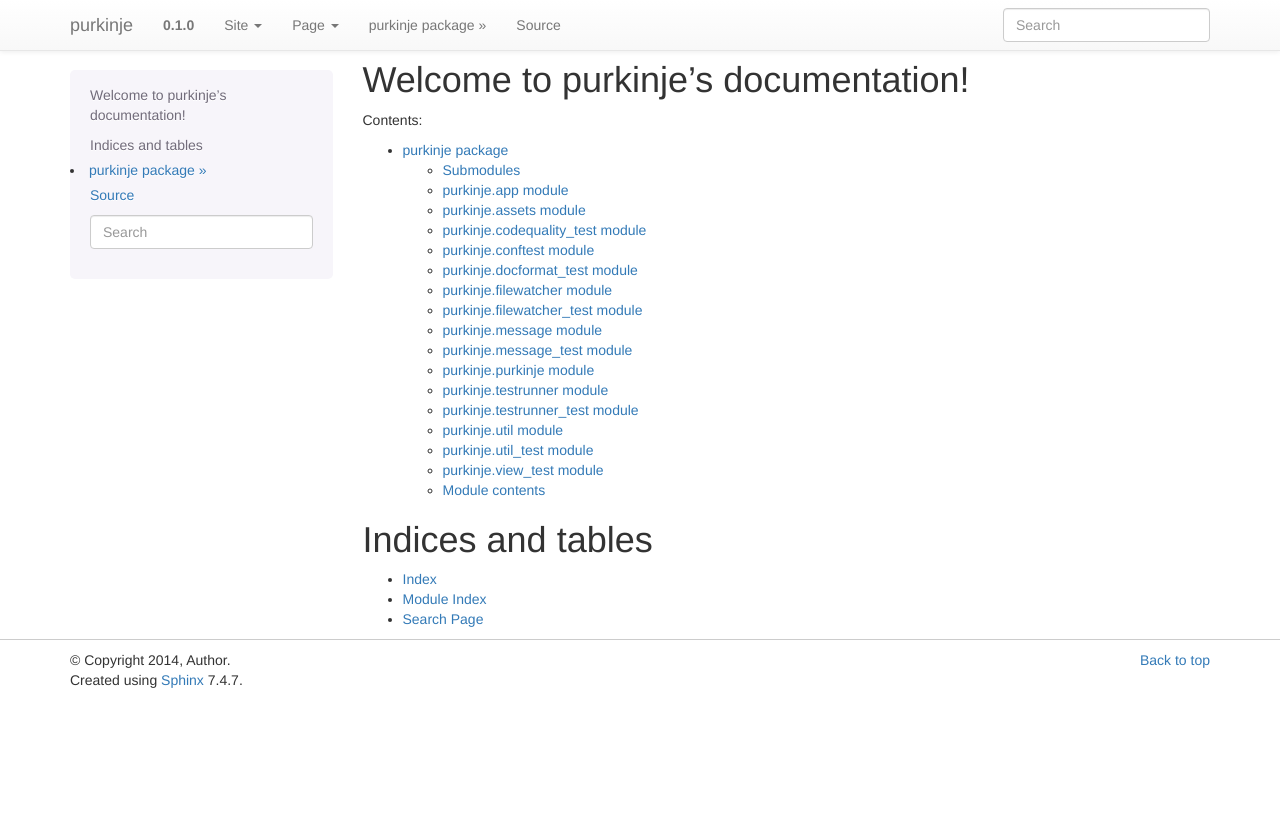
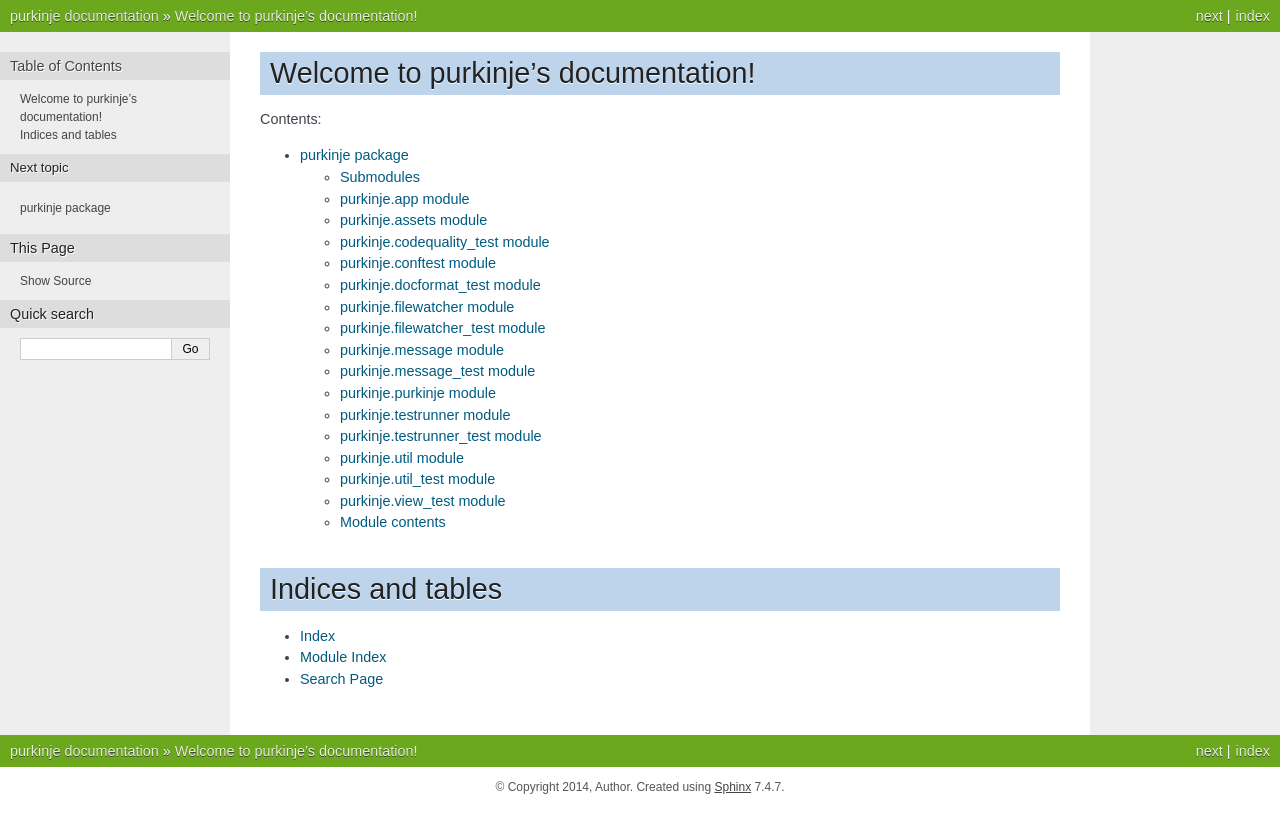
Before and after one commit to bbiskup/purkinje, a Sphinx documentation site: the page built from docs/index.rst, in a window 1280 px wide. Shown: the top 833 px of the page. Built offline with Sphinx 7.4.7, drawn with Linux system fonts in a browser that asks for light colours.

Commit message:
Switched to "nature" Sphinx theme

```diff
--- a/docs/conf.py
+++ b/docs/conf.py
@@ -99,7 +99,9 @@ pygments_style = 'sphinx'
 # a list of builtin themes.
 
 html_theme = 'bootstrap'
-html_theme_path = sphinx_bootstrap_theme.get_html_theme_path()
+#html_theme_path = sphinx_bootstrap_theme.get_html_theme_path()
+
+html_theme = 'nature'
 
 # Theme options are theme-specific and customize the look and feel of a theme
 # further.  For a list of options available for each theme, see the
```
